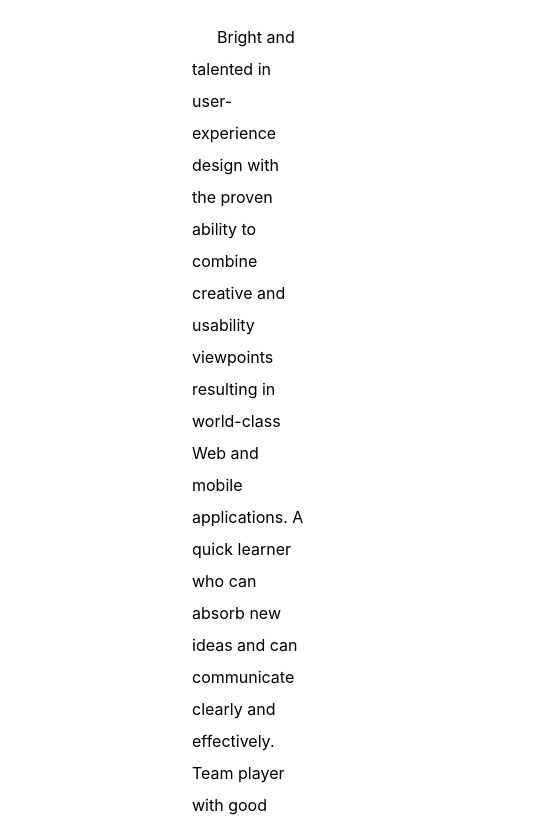
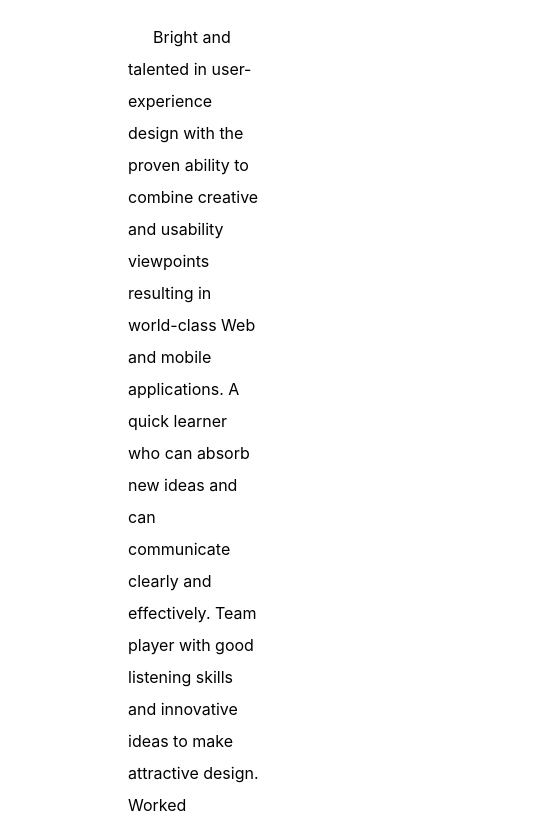
Before and after one commit to AlexKarry/homework, a website: page app/index.html in a window 390 px wide. Shown: the part 614-1438 px from the top of the page, 548 px wide, since content can reach past the window. Drawn offline with Linux system fonts and the light colour scheme.

Commit message:
fix style

```diff
--- a/app/css/styles.css
+++ b/app/css/styles.css
@@ -175,6 +175,9 @@ p {
   .logo {
     order: 0;
   }
+  .content {
+    padding: 3.5rem 8rem 0rem 8rem;
+  }
 }
 
 .modal {
```
Also changed, not shown: 1 other file.
